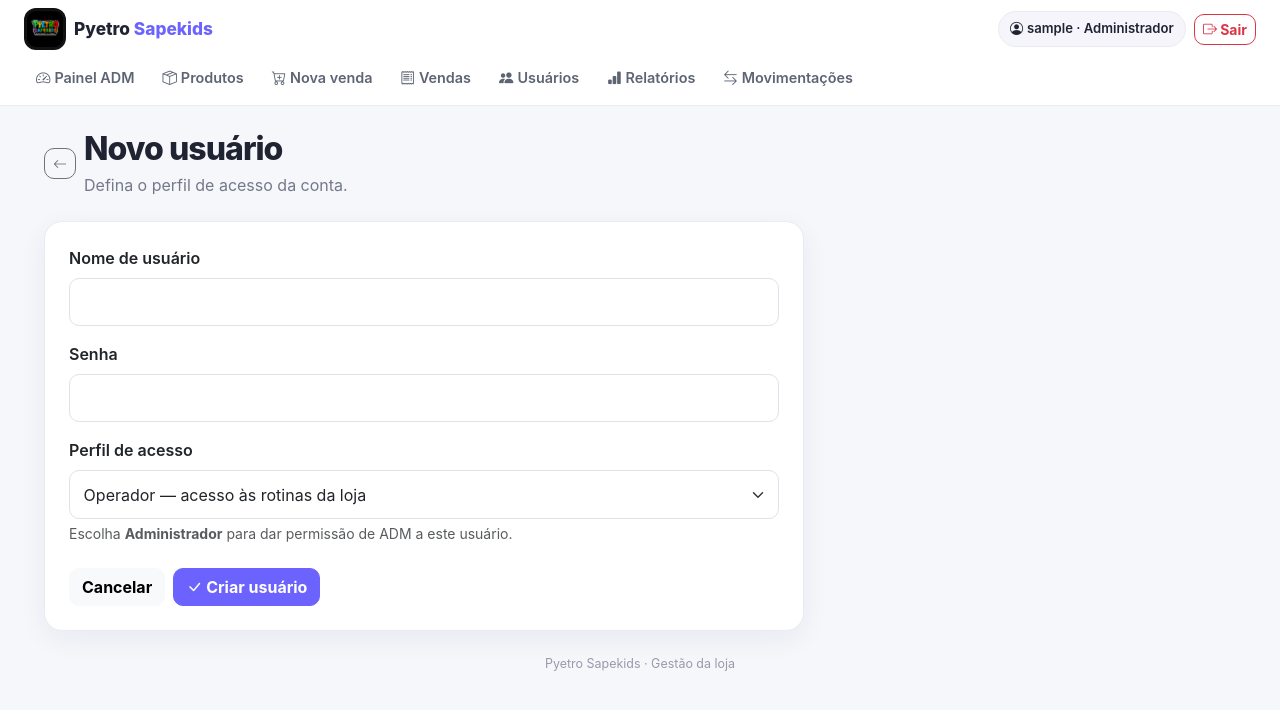
After one commit to danielribeiro5510/Pyetro_Sapekids, a Flask app: page /admin/users/new in a window 1280 px wide. The commit adds this page. Shown: the top 710 px of the page. Run offline with Flask 3, Linux system fonts and the light colour scheme; the visitor is signed in with stand-in values (Sample User, id 1); some libraries are stand-ins or nearby versions.

Commit message:
Add files via upload

```diff
--- a/app.py
+++ b/app.py
@@ -214,11 +214,12 @@ def init_db():
                 (username, generate_password_hash(senha), role)
             )
         else:
-            # Mantém as credenciais do SEED_USERS sincronizadas, inclusive
-            # quando o usuário já existia com uma senha antiga.
+            # Não sobrescreve o perfil de um usuário que já existe.
+            # Assim, uma alteração de Operador para Administrador feita
+            # pela tela de Usuários permanece salva no Neon.
             conn.execute(
-                "UPDATE users SET password = ?, role = ? WHERE username = ?",
-                (generate_password_hash(senha), role, username)
+                "UPDATE users SET password = ? WHERE username = ?",
+                (generate_password_hash(senha), username)
             )
 
     conn.commit()
@@ -321,6 +322,182 @@ def admin_dashboard():
         revenue=float(sales_summary["total"] or 0),
         movements=movements
     )
+
+
+@app.route("/admin/users")
+@admin_required
+def users():
+    conn = db()
+    rows = conn.execute("""
+        SELECT id, username, role
+        FROM users
+        ORDER BY CASE WHEN role = 'admin' THEN 0 ELSE 1 END, username
+    """).fetchall()
+    conn.close()
+    return render_template("users.html", users=rows)
+
+
+@app.route("/admin/users/new", methods=["GET", "POST"])
+@admin_required
+def new_user():
+    if request.method == "POST":
+        username = request.form.get("username", "").strip()
+        password = request.form.get("password", "")
+        role = request.form.get("role", "operator").strip().lower()
+
+        if not username:
+            flash("Informe o nome do usuário.", "danger")
+            return render_template("user_form.html", user=None)
+
+        if len(username) < 3:
+            flash("O nome do usuário deve ter pelo menos 3 caracteres.", "danger")
+            return render_template("user_form.html", user=None)
+
+        if len(password) < 6:
+            flash("A senha deve ter pelo menos 6 caracteres.", "danger")
+            return render_template("user_form.html", user=None)
+
+        if role not in {"admin", "operator"}:
+            role = "operator"
+
+        conn = db()
+        try:
+            existing = conn.execute(
+                "SELECT id FROM users WHERE username = ?", (username,)
+            ).fetchone()
+            if existing:
+                flash("Esse nome de usuário já existe.", "danger")
+                return render_template("user_form.html", user=None)
+
+            conn.execute(
+                "INSERT INTO users (username, password, role) VALUES (?, ?, ?)",
+                (username, generate_password_hash(password), role)
+            )
+            conn.commit()
+            flash(f"Usuário '{username}' criado como {'Administrador' if role == 'admin' else 'Operador'}.", "success")
+            return redirect(url_for("users"))
+        except Exception as exc:
+            conn.rollback()
+            flash(f"Não foi possível criar o usuário: {exc}", "danger")
+        finally:
+            conn.close()
+
+    return render_template("user_form.html", user=None)
+
+
+@app.route("/admin/users/<int:user_id>/edit", methods=["GET", "POST"])
+@admin_required
+def edit_user(user_id):
+    conn = db()
+    user = conn.execute(
+        "SELECT id, username, role FROM users WHERE id = ?", (user_id,)
+    ).fetchone()
+
+    if not user:
+        conn.close()
+        return "Usuário não encontrado", 404
+
+    if request.method == "POST":
+        username = request.form.get("username", "").strip()
+        password = request.form.get("password", "")
+        role = request.form.get("role", "operator").strip().lower()
+
+        if not username:
+            flash("Informe o nome do usuário.", "danger")
+            conn.close()
+            return render_template("user_form.html", user=user)
+
+        if role not in {"admin", "operator"}:
+            role = "operator"
+
+        # Não permite que o administrador retire a própria permissão.
+        if int(user["id"]) == int(session.get("user_id")) and role != "admin":
+            flash("Você não pode remover a própria permissão de Administrador.", "danger")
+            conn.close()
+            return render_template("user_form.html", user=user)
+
+        duplicate = conn.execute(
+            "SELECT id FROM users WHERE username = ? AND id <> ?",
+            (username, user_id)
+        ).fetchone()
+        if duplicate:
+            flash("Esse nome de usuário já existe.", "danger")
+            conn.close()
+            return render_template("user_form.html", user=user)
+
+        # Não permite deixar o sistema sem nenhum administrador.
+        if user["role"] == "admin" and role != "admin":
+            admin_count = conn.execute(
+                "SELECT COUNT(*) AS c FROM users WHERE role = 'admin'"
+            ).fetchone()["c"]
+            if int(admin_count) <= 1:
+                flash("O sistema precisa ter pelo menos um Administrador.", "danger")
+                conn.close()
+                return render_template("user_form.html", user=user)
+
+        try:
+            if password:
+                if len(password) < 6:
+                    flash("A nova senha deve ter pelo menos 6 caracteres.", "danger")
+                    conn.close()
+                    return render_template("user_form.html", user=user)
+                conn.execute(
+                    "UPDATE users SET username = ?, password = ?, role = ? WHERE id = ?",
+                    (username, generate_password_hash(password), role, user_id)
+                )
+            else:
+                conn.execute(
+                    "UPDATE users SET username = ?, role = ? WHERE id = ?",
+                    (username, role, user_id)
+                )
+            conn.commit()
+            flash(f"Usuário '{username}' atualizado com sucesso.", "success")
+            return redirect(url_for("users"))
+        except Exception as exc:
+            conn.rollback()
+            flash(f"Não foi possível atualizar o usuário: {exc}", "danger")
+        finally:
+            conn.close()
+
+    else:
+        conn.close()
+
+    return render_template("user_form.html", user=user)
+
+
+@app.post("/admin/users/<int:user_id>/delete")
+@admin_required
+def delete_user(user_id):
+    conn = db()
+    try:
+        user = conn.execute(
+            "SELECT id, username, role FROM users WHERE id = ?", (user_id,)
+        ).fetchone()
+        if not user:
+            flash("Usuário não encontrado.", "danger")
+            return redirect(url_for("users"))
+
+        if int(user["id"]) == int(session.get("user_id")):
+            flash("Você não pode excluir o próprio usuário.", "danger")
+            return redirect(url_for("users"))
+
+        if user["role"] == "admin":
+            admin_count = conn.execute(
+                "SELECT COUNT(*) AS c FROM users WHERE role = 'admin'"
+            ).fetchone()["c"]
+            if int(admin_count) <= 1:
+                flash("Não é possível excluir o último Administrador do sistema.", "danger")
+                return redirect(url_for("users"))
+
+        conn.execute("DELETE FROM users WHERE id = ?", (user_id,))
+        conn.commit()
+        flash(f"Usuário '{user['username']}' excluído.", "success")
+    except Exception as exc:
+        conn.rollback()
+        flash(f"Não foi possível excluir o usuário: {exc}", "danger")
+    finally:
+        conn.close()
+    return redirect(url_for("users"))
 
 
 @app.route("/")
--- a/templates/admin_dashboard.html
+++ b/templates/admin_dashboard.html
@@ -1,7 +1,7 @@
 {% extends "base.html" %}
 {% block title %}Painel ADM · Pyetro Sapekids{% endblock %}
 {% block content %}
-<div class="d-flex flex-column flex-md-row justify-content-between align-items-md-center gap-2 mb-4"><div><h1 class="page-title h2 mb-1">Painel Administrativo</h1><div class="page-subtitle">Controle geral da sua loja</div></div><a class="btn btn-primary" href="{{ url_for('new_sale') }}"><i class="bi bi-cart-plus me-1"></i> Nova venda</a></div>
+<div class="d-flex flex-column flex-md-row justify-content-between align-items-md-center gap-2 mb-4"><div><h1 class="page-title h2 mb-1">Painel Administrativo</h1><div class="page-subtitle">Controle geral da sua loja</div></div><div class="d-flex gap-2"><a class="btn btn-outline-primary" href="{{ url_for('users') }}"><i class="bi bi-people-fill me-1"></i> Usuários</a><a class="btn btn-primary" href="{{ url_for('new_sale') }}"><i class="bi bi-cart-plus me-1"></i> Nova venda</a></div></div>
 <div class="row g-3 mb-4">
 {% for label,value,desc,icon,bg,color in [('Produtos cadastrados',total_products,'Catálogo da loja','bi-box-seam','#efeeff','#6c63ff'),('Itens em estoque',total_stock,'Quantidade disponível','bi-stack','#eaf8f2','#22a06b'),('Estoque baixo',low_stock,'Produtos que precisam de atenção','bi-exclamation-triangle','#fff4df','#d98b00'),('Usuários',total_users,'Contas cadastradas','bi-people','#eef5ff','#3578e5'),('Vendas',sales_count,'Vendas registradas','bi-receipt','#f5efff','#8b5cf6'),('Faturamento','R$ %.2f'|format(revenue),'Total das vendas','bi-cash-stack','#eaf8f2','#168457')] %}
 <div class="col-md-6 col-xl-4"><div class="card metric-card p-4 h-100"><div class="d-flex justify-content-between align-items-start"><div><div class="metric-label">{{ label }}</div><div class="metric-value mt-1">{{ value }}</div></div><div class="metric-icon" style="background:{{ bg }};color:{{ color }}"><i class="bi {{ icon }}"></i></div></div><div class="footer-note mt-3">{{ desc }}</div></div></div>
--- a/templates/base.html
+++ b/templates/base.html
@@ -28,6 +28,7 @@ body{background:var(--bg);color:var(--text);font-family:Inter,system-ui,-apple-s
 <a class="nav-link app-link" href="{{ url_for('new_sale') }}"><i class="bi bi-cart-plus me-1"></i>Nova venda</a>
 <a class="nav-link app-link" href="{{ url_for('sales') }}"><i class="bi bi-receipt me-1"></i>Vendas</a>
 {% if is_admin %}
+<a class="nav-link app-link" href="{{ url_for('users') }}"><i class="bi bi-people-fill me-1"></i>Usuários</a>
 <a class="nav-link app-link" href="{{ url_for('reports') }}"><i class="bi bi-bar-chart-fill me-1"></i>Relatórios</a>
 <a class="nav-link app-link" href="{{ url_for('movements') }}"><i class="bi bi-arrow-left-right me-1"></i>Movimentações</a>
 {% endif %}
--- /dev/null
+++ b/templates/user_form.html
@@ -0,0 +1,44 @@
+{% extends "base.html" %}
+{% block title %}{% if user %}Editar usuário{% else %}Novo usuário{% endif %} · Pyetro Sapekids{% endblock %}
+{% block content %}
+<div class="d-flex align-items-center gap-2 mb-4">
+  <a class="btn btn-outline-secondary btn-sm" href="{{ url_for('users') }}"><i class="bi bi-arrow-left"></i></a>
+  <div>
+    <h1 class="page-title h2 mb-1">{% if user %}Editar usuário{% else %}Novo usuário{% endif %}</h1>
+    <div class="page-subtitle">Defina o perfil de acesso da conta.</div>
+  </div>
+</div>
+
+<div class="card p-4" style="max-width:760px">
+<form method="post">
+  <div class="mb-3">
+    <label class="form-label fw-semibold">Nome de usuário</label>
+    <input class="form-control" name="username" value="{{ user.username if user else '' }}" required minlength="3" autocomplete="username">
+  </div>
+
+  <div class="mb-3">
+    <label class="form-label fw-semibold">Senha{% if user %} <span class="text-muted fw-normal">(deixe em branco para manter a atual)</span>{% endif %}</label>
+    <input class="form-control" type="password" name="password" {% if not user %}required{% endif %} minlength="6" autocomplete="new-password">
+  </div>
+
+  <div class="mb-4">
+    <label class="form-label fw-semibold">Perfil de acesso</label>
+    <select class="form-select" name="role" required {% if user and user.id == session.get('user_id') %}disabled{% endif %}>
+      <option value="operator" {% if not user or user.role == 'operator' %}selected{% endif %}>Operador — acesso às rotinas da loja</option>
+      <option value="admin" {% if user and user.role == 'admin' %}selected{% endif %}>Administrador — acesso total ao sistema</option>
+    </select>
+    {% if user and user.id == session.get('user_id') %}
+      <input type="hidden" name="role" value="admin">
+      <div class="form-text">Seu próprio perfil de Administrador não pode ser removido.</div>
+    {% else %}
+      <div class="form-text">Escolha <strong>Administrador</strong> para dar permissão de ADM a este usuário.</div>
+    {% endif %}
+  </div>
+
+  <div class="d-flex gap-2">
+    <a class="btn btn-light" href="{{ url_for('users') }}">Cancelar</a>
+    <button class="btn btn-primary" type="submit"><i class="bi bi-check-lg me-1"></i>{% if user %}Salvar alterações{% else %}Criar usuário{% endif %}</button>
+  </div>
+</form>
+</div>
+{% endblock %}
```
Also changed, not shown: templates/users.html (added, +45 -0 lines).
